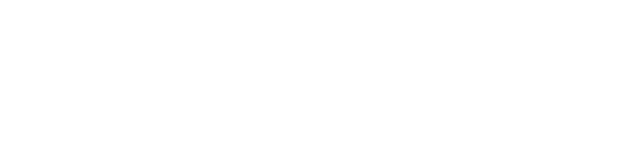
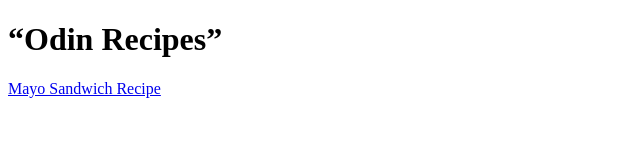
Before and after one commit to chissman/odin-recipes, a plain HTML site: page index.html in a window 1280 px wide. Shown: the whole page, without its empty margins (0-640 px from the left). Drawn offline with Linux system fonts and the light colour scheme.

Commit message:
feat: add new recipe page and link to it from index file

```diff
--- a/index.html
+++ b/index.html
@@ -6,6 +6,7 @@
     <title>Odin Recipes</title>
 </head>
 <body>
-
+    <h1>“Odin Recipes”</h1>
+    <a href="sandwich.html" target="_blank" rel="noopener noreferrer">Mayo Sandwich Recipe</a>
 </body>
 </html>
```
Also changed, not shown: recipes/sandwich.html (added, +1 -0 lines).
